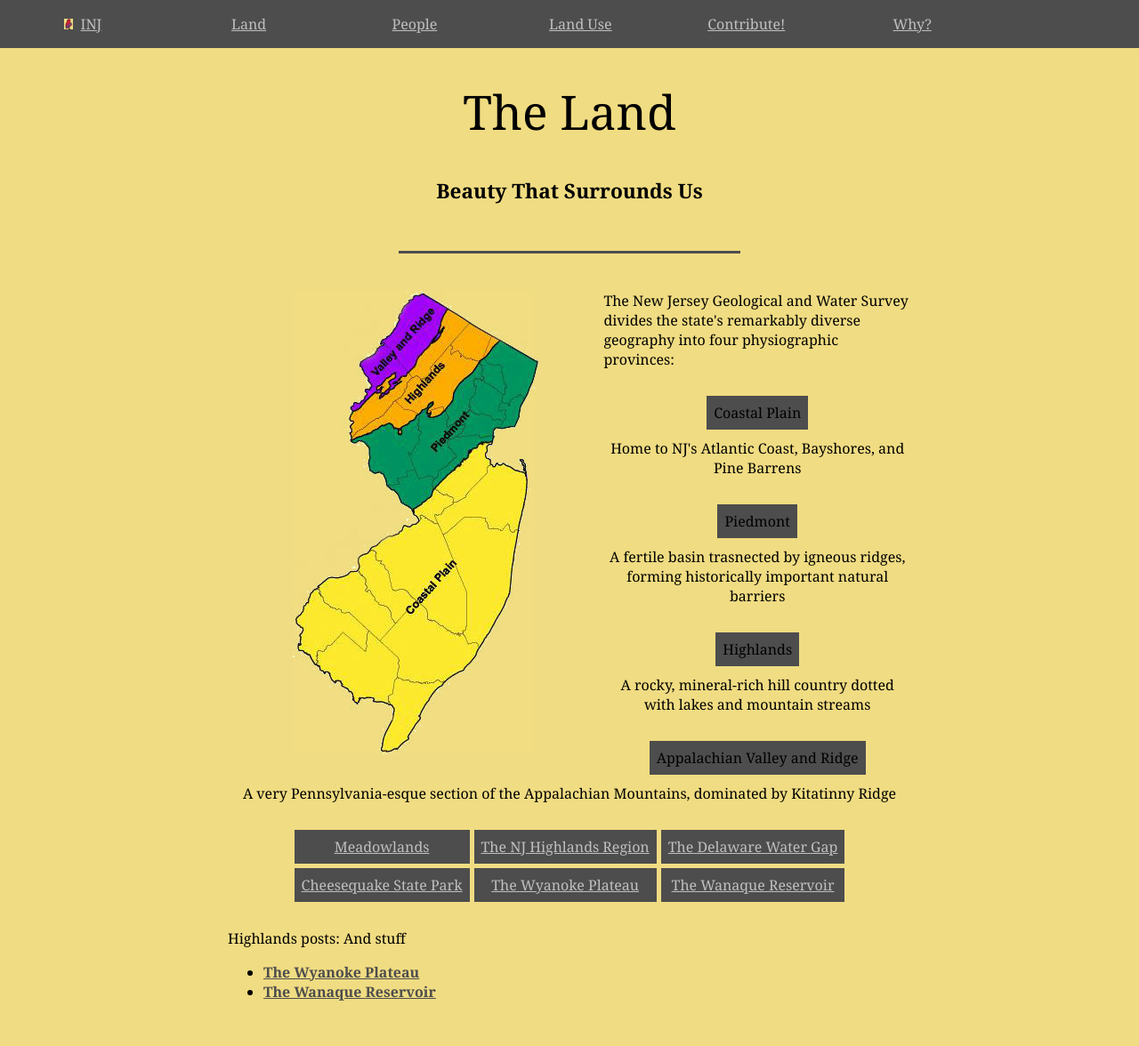
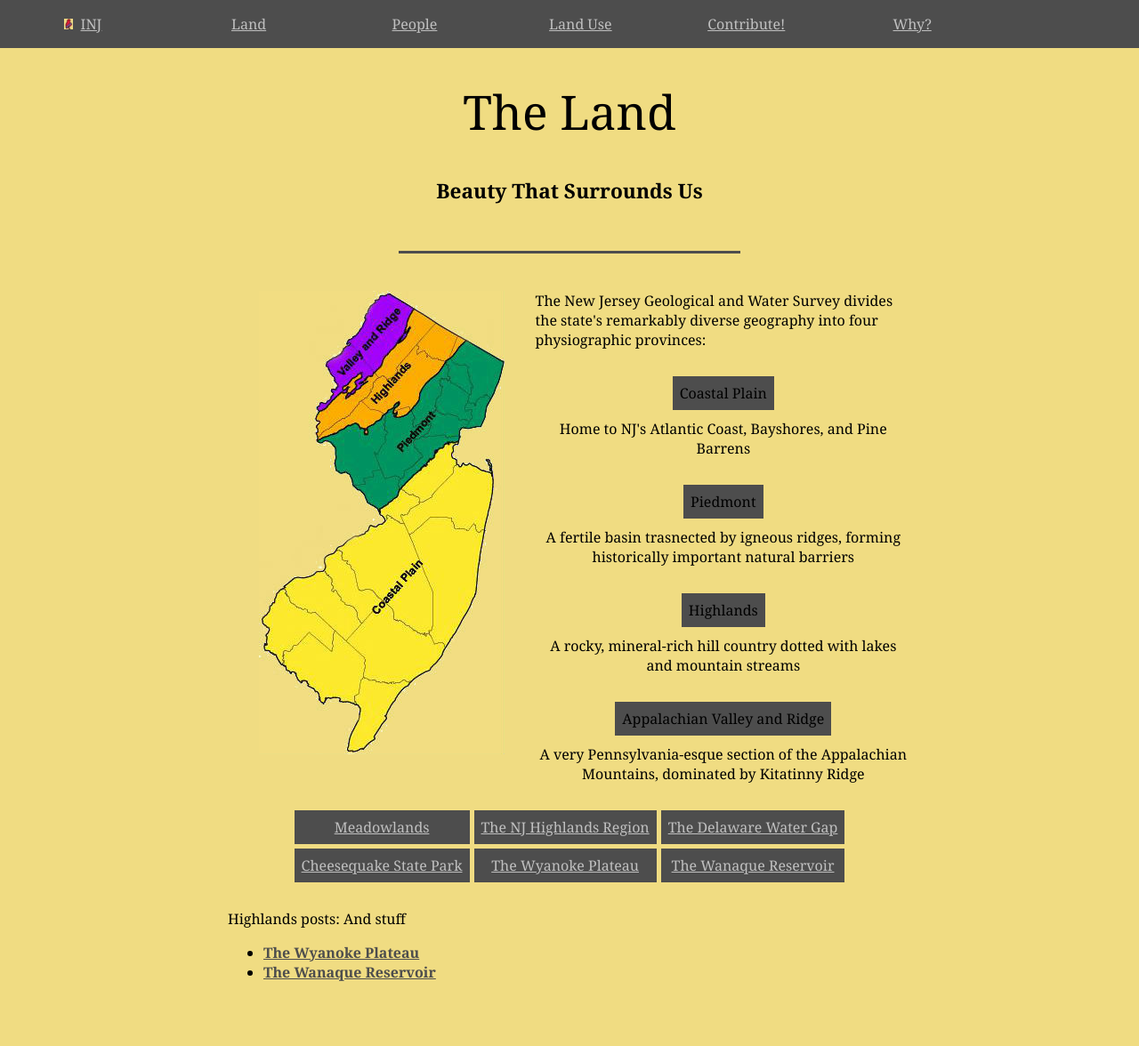
Before and after one commit to jonfried/oakafee.github.io, a Jekyll site: the page built from land.html, in a window 1280 px wide. Shown: the whole page at 89% size. Built offline with Jekyll 4.4.1, drawn with Linux system fonts in a browser that asks for light colours; after the commit the page ends 1154 px from its top, so only the background shows below that.

Commit message:
Update style.css

```diff
--- a/styles/style.css
+++ b/styles/style.css
@@ -136,7 +136,7 @@ div.map {
      width: 55%;
 }
 #land-map {
-	margin: 0 0 0 0;
+	width: 45%;
 }
 img.land-use-map {
      max-width: 100%;
```
